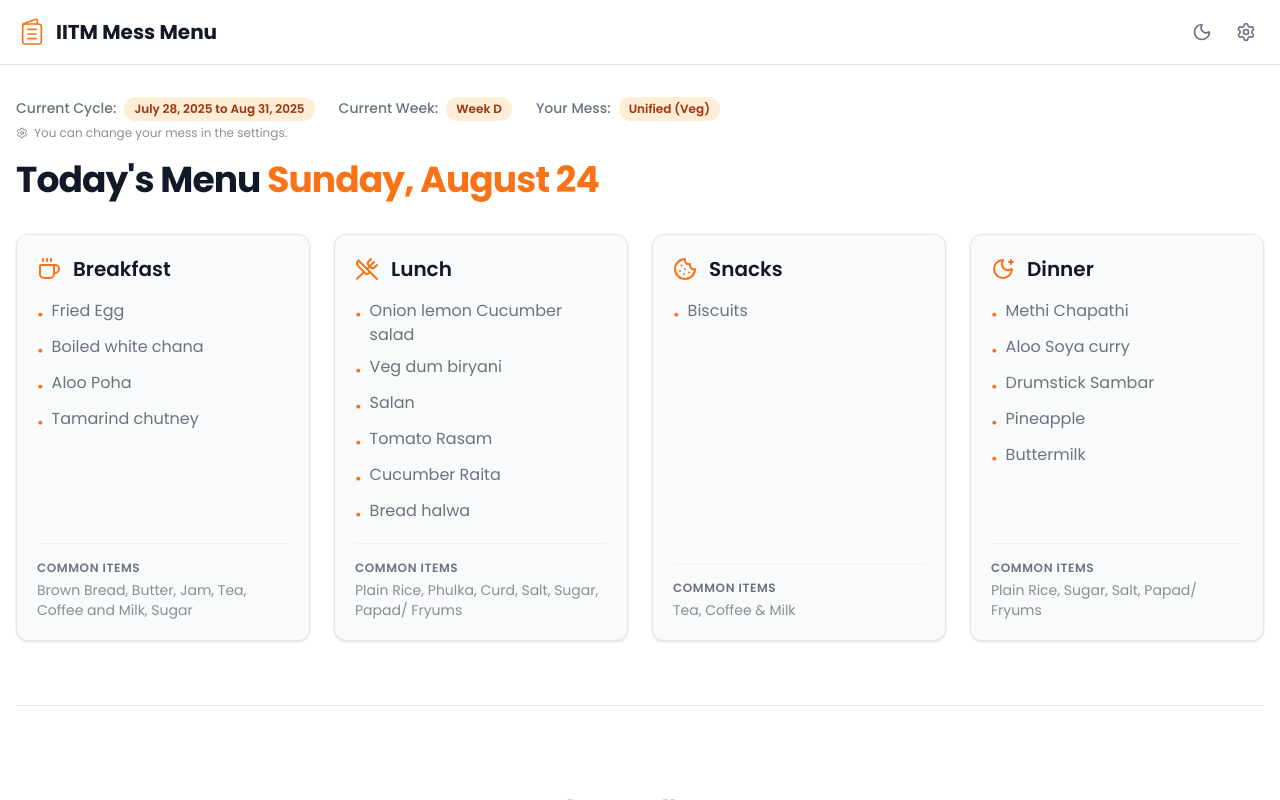
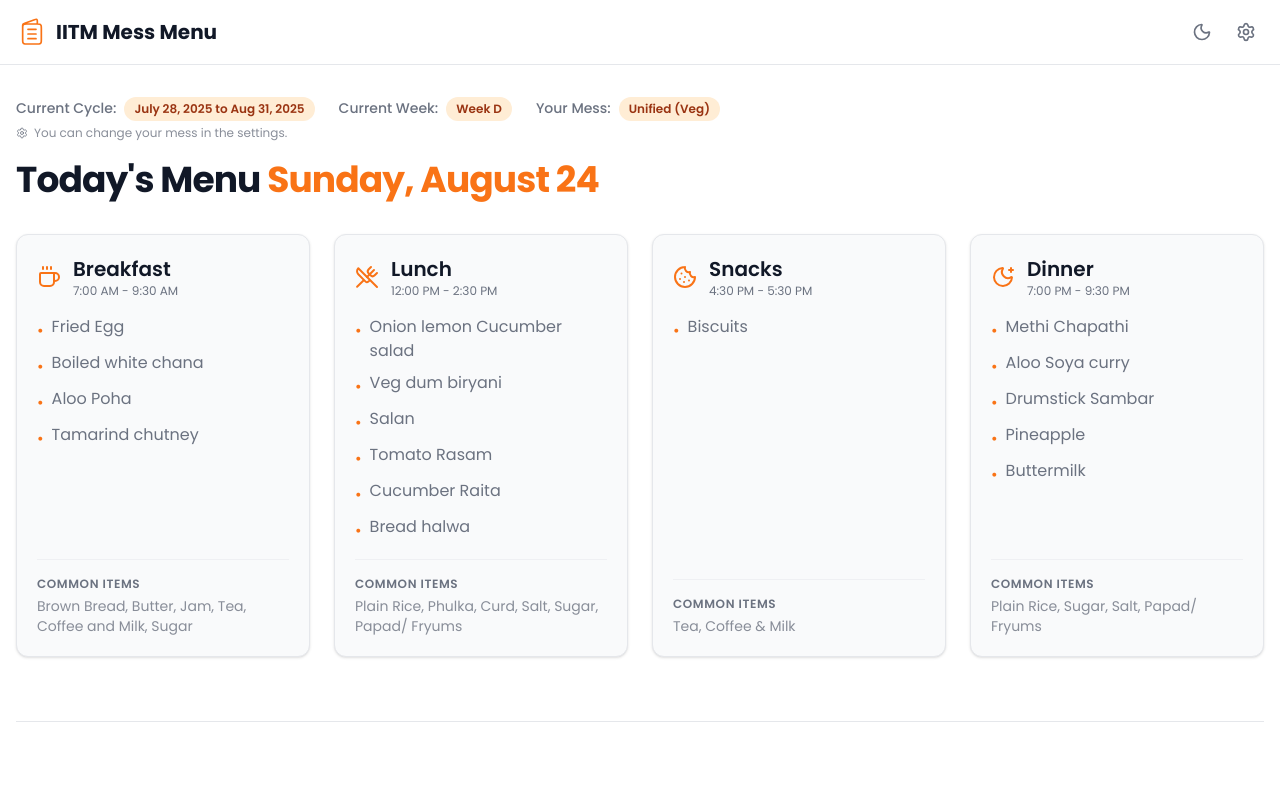
Before and after one commit to peddintisonu/IITM-Mess-Menu, a React (Vite) app: page / in a window 1280 px wide. Both pictures are taken after a click on the button "Save & Continue". Shown: the top 800 px of the page. Built offline with nearby package versions, Linux system fonts and the light colour scheme.

Commit message:
feat: enhance meal display with timing and improve event banner styling

```diff
--- a/src/api/constants.js
+++ b/src/api/constants.js
@@ -29,10 +29,10 @@ export const DAYS = [
 ];
 
 export const MEALS = [
-	{ value: "Breakfast", label: "Breakfast" },
-	{ value: "Lunch", label: "Lunch" },
-	{ value: "Snacks", label: "Snacks" },
-	{ value: "Dinner", label: "Dinner" },
+	{ value: "Breakfast", label: "Breakfast", timing: "7:00 AM - 9:30 AM" },
+	{ value: "Lunch", label: "Lunch", timing: "12:00 PM - 2:30 PM" },
+	{ value: "Snacks", label: "Snacks", timing: "4:30 PM - 5:30 PM" },
+	{ value: "Dinner", label: "Dinner", timing: "7:00 PM - 9:30 PM" },
 ];
 
 export const DAY_SHORTCUTS = [
--- a/src/components/MealCard.jsx
+++ b/src/components/MealCard.jsx
@@ -1,4 +1,6 @@
+import React from "react";
 import MenuIcon from "./MenuIcon";
+import { MEALS } from "../api/constants"; // 1. Import the MEALS constant
 
 /**
  * A small component to render a single menu item,
@@ -9,7 +11,6 @@ const MenuItem = ({ item }) => {
 	const isSpecial = item.startsWith("*") && item.endsWith("*");
 
 	if (isSpecial) {
-		// Remove asterisks and apply special styling
 		const specialItem = item.slice(1, -1);
 		return <span className="font-bold text-primary">{specialItem}</span>;
 	}
@@ -18,6 +19,10 @@ const MenuItem = ({ item }) => {
 };
 
 const MealCard = ({ title, items, commonItems }) => {
+	// 2. Find the corresponding meal info from the constants array
+	const mealInfo = MEALS.find((meal) => meal.value === title);
+	const timing = mealInfo ? mealInfo.timing : null;
+
 	if (!items || items.length === 0) {
 		return (
 			<div className="bg-input-bg border border-border rounded-xl p-5 flex flex-col h-full shadow-sm items-center justify-center min-h-[200px]">
@@ -30,14 +35,18 @@ const MealCard = ({ title, items, commonItems }) => {
 		<div className="bg-input-bg border border-border rounded-xl p-5 flex flex-col h-full shadow-sm">
 			<div className="flex items-center gap-3 mb-4">
 				<MenuIcon meal={title} className="text-primary" />
-				<h3 className="text-xl font-semibold text-fg m-0">{title}</h3>
+
+				{/* 3. Update the JSX to display the timing */}
+				<div>
+					<h3 className="text-xl font-semibold text-fg m-0">{title}</h3>
+					{timing && <p className="text-xs text-muted m-0">{timing}</p>}
+				</div>
 			</div>
 
 			<ul className="flex-grow space-y-2 text-muted list-inside">
 				{items.map((item, index) => (
 					<li key={index} className="flex items-start">
 						<span className="text-primary mr-2 mt-1">•</span>
-						{/* Use the new MenuItem component for rendering */}
 						<MenuItem item={item} />
 					</li>
 				))}
--- a/src/components/Navbar.jsx
+++ b/src/components/Navbar.jsx
@@ -17,7 +17,7 @@ const Navbar = ({ onOpenSettings }) => {
 					<ThemeToggle />
 					<button
 						onClick={onOpenSettings}
-						className="p-2 rounded-full text-muted hover:text-fg hover:bg-input-bg transition-colors"
+						className="p-2 rounded-full text-muted transition-colors hover:text-fg hover:bg-input-bg focus-visible:outline-none focus-visible:ring-2 focus-visible:ring-primary"
 						aria-label="Open settings"
 						data-tooltip-id="navbar-tooltip"
 						data-tooltip-content="Settings"
--- a/src/components/ThemeToggle.jsx
+++ b/src/components/ThemeToggle.jsx
@@ -11,7 +11,7 @@ const ThemeToggle = () => {
 	return (
 		<button
 			onClick={toggleTheme}
-			className="p-2 rounded-full text-muted hover:text-fg hover:bg-input-bg transition-colors"
+			className="p-2 rounded-full text-muted transition-colors hover:text-fg hover:bg-input-bg focus-visible:outline-none focus-visible:ring-2 focus-visible:ring-primary"
 			aria-label={tooltipContent}
 			data-tooltip-id="navbar-tooltip"
 			data-tooltip-content={tooltipContent}
--- a/src/components/TodaysMenu.jsx
+++ b/src/components/TodaysMenu.jsx
@@ -152,14 +152,15 @@ const TodaysMenu = () => {
 
 				{/* The new, more informative event banner */}
 				{activeEvent.name && (
-					<div className="alert alert-info mt-4">
-						<div className="alert-title flex items-center gap-2">
+					<div className="event-banner mt-4">
+						<div className="event-banner-title">
 							<Sparkles size={16} />
 							{activeEvent.name}
 						</div>
-						{/* Only render the description if it exists */}
 						{activeEvent.description && (
-							<div className="alert-description">{activeEvent.description}</div>
+							<div className="event-banner-description">
+								{activeEvent.description}
+							</div>
 						)}
 					</div>
 				)}
--- a/src/index.css
+++ b/src/index.css
@@ -176,10 +176,44 @@
 	}
 
 	/* Info Style */
-	.alert-info {
-		@apply bg-blue-50 border-blue-200 text-blue-800;
-		@apply dark:bg-blue-900/20 dark:border-blue-900/50 dark:text-blue-300;
-	}
+    .alert-info {
+        /* Light Mode: A very light blue background with dark, saturated blue text */
+        @apply bg-blue-100 border-blue-200 text-blue-800;
+
+        /* Dark Mode: A very dark, transparent blue background with bright, light blue text */
+        @apply dark:bg-blue-900/30 dark:border-blue-800/40 dark:text-blue-200;
+    }
+
+    .event-banner {
+        @apply w-full p-3 rounded-lg text-sm;
+
+        /* Light Mode: A light orange background with dark orange text. */
+        background-color: var(--color-primary-100);
+    }
+    .event-banner-title {
+        @apply mb-1 flex items-center gap-2 font-semibold;
+        color: var(--color-primary-900); /* Darkest orange for high-contrast title */
+    }
+    .event-banner-description {
+        color: var(--color-primary-800); /* Slightly lighter orange for body text */
+    }
+
+    /* Dark Mode: A semi-transparent dark orange background with bright orange text. */
+    /* This is the crucial fix that matches your successful badge style. */
+    .dark .event-banner {
+        background-color: hsla(var(--color-primary-900-hsl, 27 87% 33%) / 0.3); /* Using HSL for reliable transparency */
+        /* If you have a Tailwind class: dark:bg-primary-900/30 */
+    }
+    .dark .event-banner-title {
+        color: var(--color-primary-200); /* Bright, prominent orange for the title */
+    }
+    .dark .event-banner-description {
+        color: var(--color-primary-300); /* Slightly less bright orange for the body */
+    }
+    /* Ensure the title within the alert gets a slightly bolder color */
+    .alert-info .alert-title {
+        @apply text-blue-900 dark:text-blue-100;
+    }
 
 	/* Form Utilities */
 	.form-group {
```
